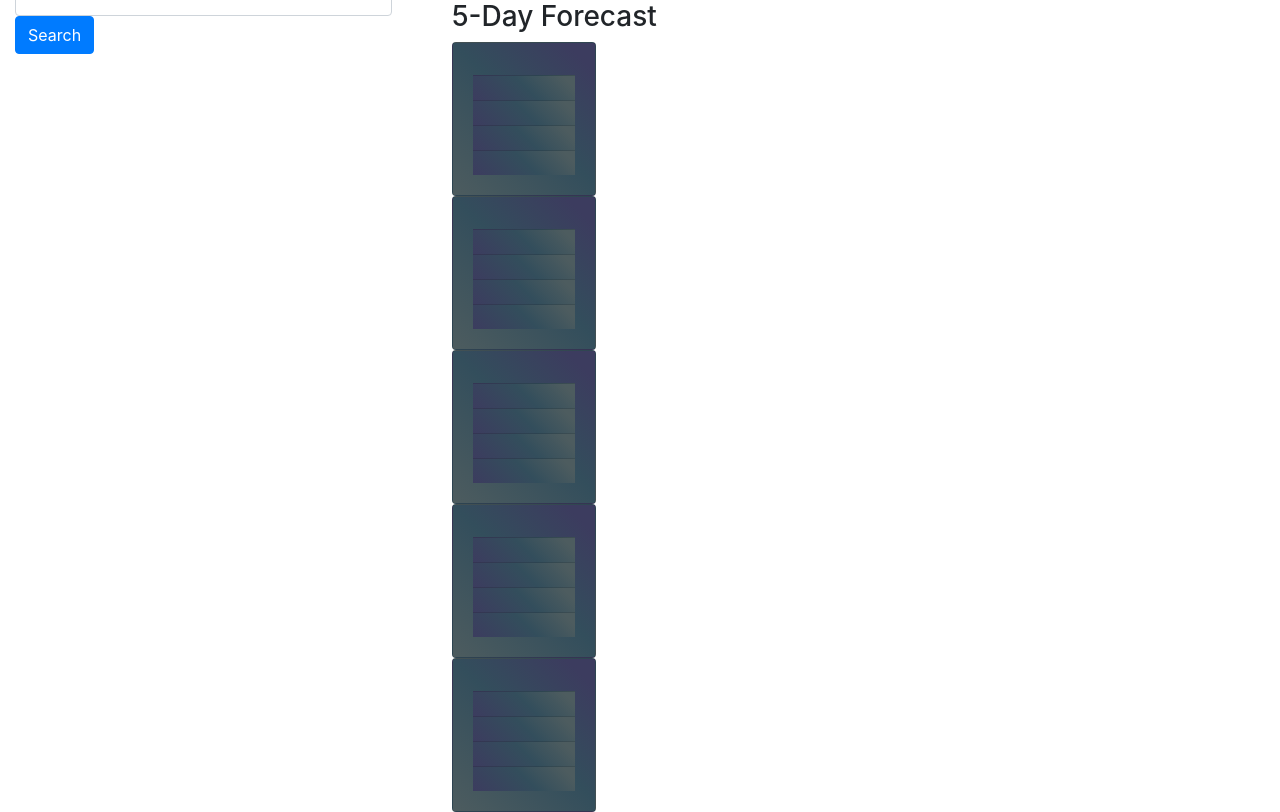
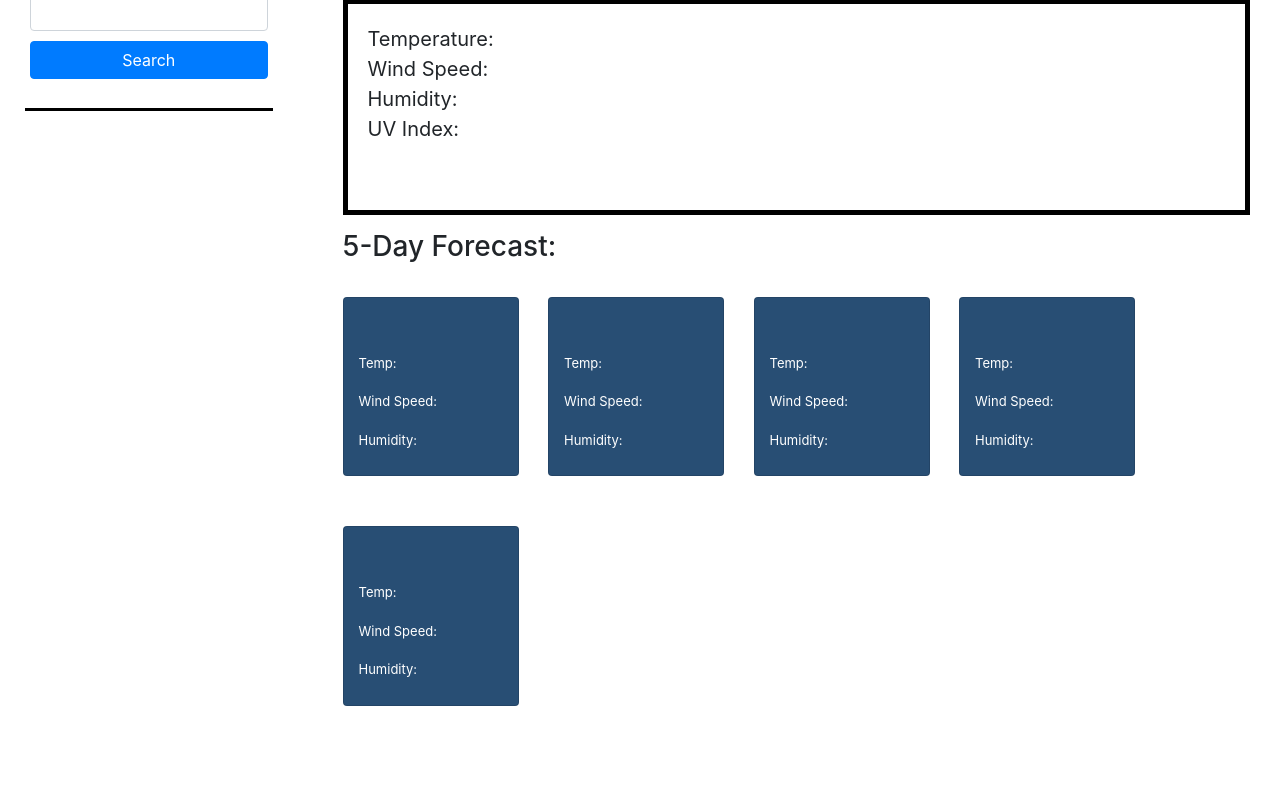
Before and after one commit to ekball/C6-Weather-Dashboard, a plain HTML site: page index.html in a window 1280 px wide. Shown: the part 110-922 px from the top of the page. After the commit the page ends 841 px from the top, so only its background shows below. Drawn offline with nearby package versions, Linux system fonts and the light colour scheme.

Commit message:
adjusted more of the styling to resemble the mock-up and changed the uv index to swap colors depending on how extreme it is

```diff
--- a/assets/css/style.css
+++ b/assets/css/style.css
@@ -5,19 +5,83 @@ header {
 
 }
 
+ul {
+    list-style-type: none;
+    padding-left: 0;
+}
+
+li {
+    margin: 0;
+
+}
+
+ /* Start of Styling for the Search Section */
+
+#search-section {
+    border-bottom: solid black 3px;
+    padding: 5px;
+    margin: 10px;
+}
+
+#search-button {
+    margin-top: 10px;
+    width: 100%;
+
+}
+
+
+ /* End of Styling for the Search Section */
+
+ /* Start of Styling for the 5-Day Forecast Section */
 .card {
+    background-color: rgb(40, 78, 116);
+    color: white;
+    display: inline-flex;
+    margin: 25px;
+    margin-left: 0;
+    text-align: left;
+}
 
-    background-image: linear-gradient(45deg, #4d5c5f 0%, #334e5c 52%, #3c3c5f 90%);
+.card-body {
+    padding: 15px;
+}
+
+.list-group-item {
+    background-color: rgb(40, 78, 116);
     color: white;
 }
 
-.list-group-item {
+.forecast {
+    font-size: 13px;
+}
 
-    background-image: linear-gradient(45deg, #3c3c5f 0%, #334e5c 52%,  #4d5c5f 90%);
-    color: white;
+.forecast li {
+    text-align: left;
+    padding: 10px;
+    padding-left: 0;
+    border: none;
 
 }
 
-ul {
-    list-style-type: none;
+/* End of Styling for the 5-Day Forecast Section */
+
+/* Styling for the Current Conditions Section */
+.this-city {
+    border: solid black 5px;
+    padding: 20px;
+    font-size: 20px;
+    margin: 15px 15px 15px 0;
 }
+
+.current-conditions li {
+    padding: 10px;
+    margin: 10px;
+    padding-left: 0;
+}
+
+#style-uv {
+
+    display: inline-flex;
+
+}
+/* End of Styling for the Current Conditions Section */
--- a/index.html
+++ b/index.html
@@ -32,12 +32,12 @@
     </header>
 
     <div class="row justify-content-start">
-        <div class="col-4">
+        <div class="col-3">
 
             <!-- Start Section 1 Section (Search for a City)-->
             <section class="container">
 
-                <div class="mb-3">
+                <div class="mb-3" id="search-section">
                     <!-- can add disabled attribute to prevent selecting if nothing is chosen -->
                     <label for="city-search" class="form-label">Search for a City:</label>
 
@@ -63,42 +63,55 @@
 
         </div>
 
-        <div class="col-8">
+        <div class="col-9">
 
             <!-- Start Section 2 Section (Weather Details for Selected City)-->
             <section class="container">
 
-                <h2 id="current-city">City Name</h2>
+                <h2 id="current-city">Location</h2>
 
-                 <!-- Current Weather Icon -->
+                <div class="this-city">
 
-                <ul id="current-conditions">
+                    <!-- Current Weather Icon -->
 
-                </ul>
+                    <ul id="current-conditions">
+
+                        <li id="current-temp">Temperature: </li>
+
+                        <li id="current-wind">Wind Speed: </li>
+
+                        <li id="current-humid">Humidity: </li>
+
+                        <li id="current-uv">UV Index: <li id="style-uv"></li>
+                        </li>
+
+                    </ul>
+
+                </div>
 
             </section>
 
             <!-- Start Section 3 Section (5-Day Forecast) -->
             <section class="container">
 
-                <h3>5-Day Forecast</h3>
+                <h3>5-Day Forecast:</h3>
 
                 <!-- Day 1 (Current Day +1)-->
-                <div class="card" style="width: 9rem;">
+                <div class="card" style="width: 11rem;">
 
                     <div class="card-body" id="day1">
 
                         <h5 class="card-title" id="day-1-date"></h5>
 
-                        <ul class="list-group list-group-flush">
+                        <ul class="list-group list-group-flush forecast">
 
                             <li class="list-group-item" id="day-1-icon"></li>
 
-                            <li class="list-group-item" id="day-1-temp"> </li>
+                            <li class="list-group-item" id="day-1-temp">Temp: </li>
 
-                            <li class="list-group-item" id="day-1-wind"> </li>
+                            <li class="list-group-item" id="day-1-wind">Wind Speed: </li>
 
-                            <li class="list-group-item" id="day-1-humid"> </li>
+                            <li class="list-group-item" id="day-1-humid">Humidity: </li>
 
                         </ul>
 
@@ -106,21 +119,21 @@
                 </div>
 
                 <!-- Day 2 (Current Day +2)-->
-                <div class="card" style="width: 9rem;">
+                <div class="card" style="width: 11rem;">
 
                     <div class="card-body" id="day2">
 
                         <h5 class="card-title" id="day-2-date"></h5>
 
-                        <ul class="list-group list-group-flush">
+                        <ul class="list-group list-group-flush forecast">
 
                             <li class="list-group-item" id="day-2-icon"></li>
 
-                            <li class="list-group-item" id="day-2-temp"> </li>
+                            <li class="list-group-item" id="day-2-temp">Temp: </li>
 
-                            <li class="list-group-item" id="day-2-wind"> </li>
+                            <li class="list-group-item" id="day-2-wind">Wind Speed: </li>
 
-                            <li class="list-group-item" id="day-2-humid"> </li>
+                            <li class="list-group-item" id="day-2-humid">Humidity: </li>
 
                         </ul>
 
@@ -128,21 +141,21 @@
                 </div>
 
                 <!-- Day 3 (Current Day +3)-->
-                <div class="card" style="width: 9rem;">
+                <div class="card" style="width: 11rem;">
 
                     <div class="card-body" id="day3">
 
                         <h5 class="card-title" id="day-3-date"></h5>
 
-                        <ul class="list-group list-group-flush">
+                        <ul class="list-group list-group-flush forecast">
 
                             <li class="list-group-item" id="day-3-icon"></li>
 
-                            <li class="list-group-item" id="day-3-temp"> </li>
+                            <li class="list-group-item" id="day-3-temp">Temp: </li>
 
-                            <li class="list-group-item" id="day-3-wind"> </li>
+                            <li class="list-group-item" id="day-3-wind">Wind Speed: </li>
 
-                            <li class="list-group-item" id="day-3-humid"> </li>
+                            <li class="list-group-item" id="day-3-humid">Humidity: </li>
 
                         </ul>
 
@@ -150,21 +163,21 @@
                 </div>
 
                 <!-- Day 4 (Current Day +4)-->
-                <div class="card" style="width: 9rem;">
+                <div class="card" style="width: 11rem;">
 
                     <div class="card-body" id="day4">
 
                         <h5 class="card-title" id="day-4-date"></h5>
 
-                        <ul class="list-group list-group-flush">
+                        <ul class="list-group list-group-flush forecast">
 
                             <li class="list-group-item" id="day-4-icon"></li>
 
-                            <li class="list-group-item" id="day-4-temp"> </li>
+                            <li class="list-group-item" id="day-4-temp">Temp: </li>
 
-                            <li class="list-group-item" id="day-4-wind"> </li>
+                            <li class="list-group-item" id="day-4-wind">Wind Speed: </li>
 
-                            <li class="list-group-item" id="day-4-humid"> </li>
+                            <li class="list-group-item" id="day-4-humid">Humidity: </li>
 
                         </ul>
 
@@ -172,21 +185,21 @@
                 </div>
 
                 <!-- Day 5 (Current Day +5)-->
-                <div class="card" style="width: 9rem;">
+                <div class="card" style="width: 11rem;">
 
                     <div class="card-body" id="day5">
 
                         <h5 class="card-title" id="day-5-date"></h5>
 
-                        <ul class="list-group list-group-flush">
+                        <ul class="list-group list-group-flush forecast">
 
                             <li class="list-group-item" id="day-5-icon"></li>
 
-                            <li class="list-group-item" id="day-5-temp"> </li>
+                            <li class="list-group-item" id="day-5-temp">Temp: </li>
 
-                            <li class="list-group-item" id="day-5-wind"> </li>
+                            <li class="list-group-item" id="day-5-wind">Wind Speed: </li>
 
-                            <li class="list-group-item" id="day-5-humid"> </li>
+                            <li class="list-group-item" id="day-5-humid">Humidity: </li>
 
                         </ul>
 
```
Also changed, not shown: assets/js/script.js (+29 -17 lines).
